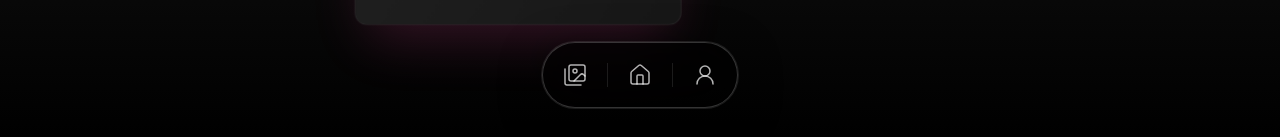
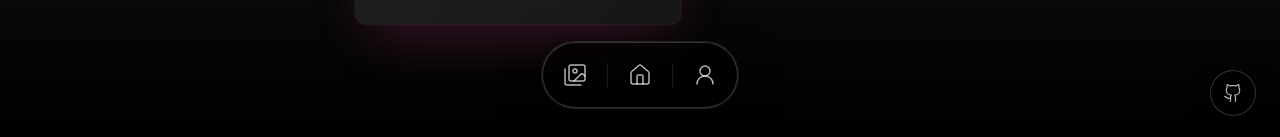
Before and after one commit to keyurgolani/keyurgolani.photography, a Next.js app: page /about in a window 1280 px wide. Shown: the part 660-797 px from the top of the page. Built offline with nearby package versions, Linux system fonts and the light colour scheme.

Commit message:
Add GitHub link to about page bottom right corner
- Added floating GitHub icon button linking to the open source repository

- Matches the design style of the theme toggle button

```diff
--- a/app/about/AboutClient.tsx
+++ b/app/about/AboutClient.tsx
@@ -1,6 +1,7 @@
 'use client';
 
 import React from 'react';
+import { Github } from 'lucide-react';
 import BottomBar from '../../components/BottomBar';
 import ProfilePicture from '../../components/ProfilePicture';
 import PhotographerProfile from '../../components/PhotographerProfile';
@@ -31,6 +32,20 @@ export default function AboutClient() {
                 />
             </div>
         </BottomBar>
+
+        {/* GitHub link - bottom right corner */}
+        <a
+            href="https://github.com/keyurgolani/keyurgolani.photography"
+            target="_blank"
+            rel="noopener noreferrer"
+            className="fixed bottom-6 right-6 z-50 p-3 rounded-full bg-white/80 dark:bg-black/60 backdrop-blur-xl border border-black/10 dark:border-white/20 shadow-[0_4px_20px_rgba(0,0,0,0.1)] dark:shadow-[0_4px_20px_rgba(0,0,0,0.5)] transition-all duration-300 hover:scale-110 hover:shadow-[0_6px_25px_rgba(0,0,0,0.15)] dark:hover:shadow-[0_6px_25px_rgba(0,0,0,0.6)] group"
+            aria-label="View source on GitHub"
+        >
+            <Github size={20} strokeWidth={1.5} className="text-black/70 dark:text-white/70 group-hover:text-black dark:group-hover:text-white transition-colors" />
+            <span className="absolute -top-10 left-1/2 -translate-x-1/2 px-2 py-1 bg-white dark:bg-black/80 text-black dark:text-white text-xs font-medium rounded-full opacity-0 group-hover:opacity-100 transition-opacity whitespace-nowrap border border-black/10 dark:border-white/10 backdrop-blur-md shadow-lg">
+                View Source
+            </span>
+        </a>
     </main>
   );
 }
```
